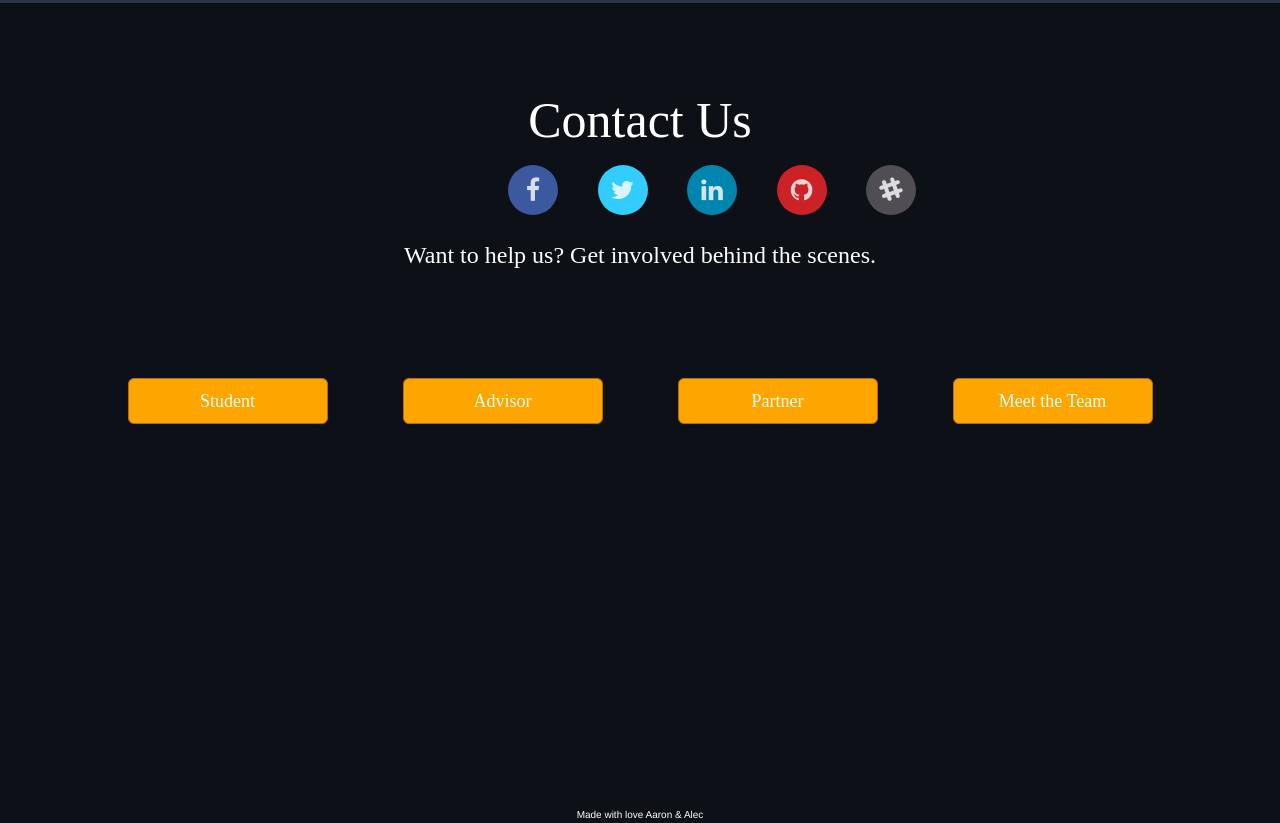
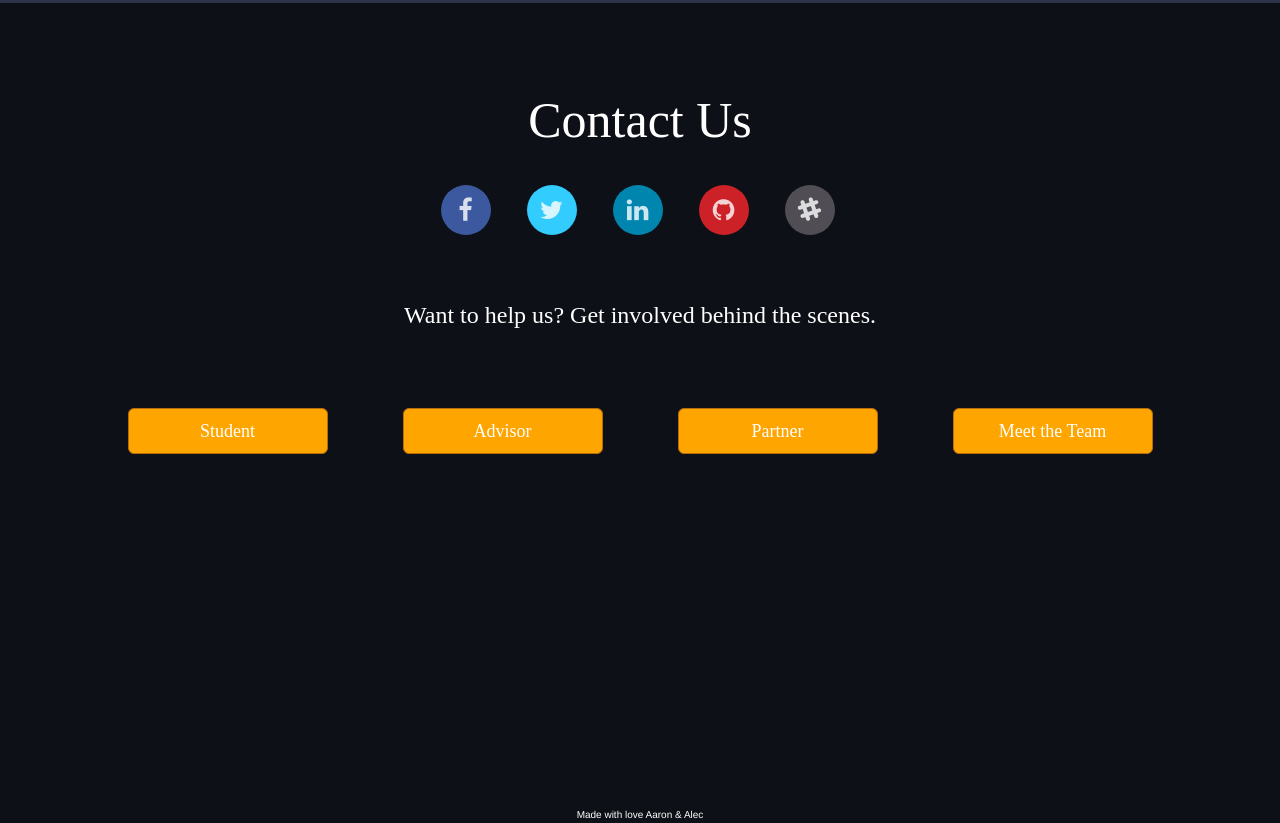
Before and after one commit to aschwizzy710/ufbitcoinclub, a website: page public/html/index.html in a window 1280 px wide. Shown: the part 3197-4020 px from the top of the page. Drawn offline with nearby package versions, Linux system fonts and the light colour scheme; files that its build step writes are made by us from their sources; no server answers; files whose address does not match are found by name; a web font is replaced by a local one.

Commit message:
added a div that was messing up contact page and centered social media buttons

```diff
--- a/public/css/main.css
+++ b/public/css/main.css
@@ -100,7 +100,7 @@ a.github{
 }
 
 .copy {
-  padding: 50px 20px;
+  padding: 20px 0px;
   text-align:center;
 }
 
@@ -246,6 +246,12 @@ a:hover {
 	margin-bottom: 10px;
 }
 
+.social-icons{
+  display: flex;
+  justify-content: center;;
+
+}
+
 /*Change icons size here*/
 .social-icons .fa {
 	font-size: 1.8em;
--- a/public/html/index.html
+++ b/public/html/index.html
@@ -125,9 +125,10 @@
         <div id='contact' >
           <section class='section' id='land'>
             <h2 class='text-center'>Contact Us</h2>
+
             <div class="row">
-              <div class="col-md-12" style="padding-top: 10px;">
-                <ul class="social-icons icon-circle icon-zoom list-unstyled list-inline" style="margin-left: 475px; list-style-type: none;">
+              <div class="col-md-12" style="padding-top: 10px; margin-top: 20px">
+                <ul class="social-icons icon-circle icon-zoom list-unstyled list-inline" style="list-style-type: none;">
                   <li><a class="btn" href="https://www.facebook.com/groups/bitcoinclubuf/"><i class="fa fa-facebook"></i></a></li>
                   <li><a class="btn" href="https://twitter.com/ufbitcoinclub1"><i class="fa fa-twitter"></i></a></li>
                   <li><a class="btn" href="https://www.linkedin.com/company-beta/16181621/"><i class="fa fa-linkedin"></i></a></li>
@@ -135,7 +136,7 @@
                   <li><a class="btn" href="http://slack.com/"><i class="fa fa-slack"></i></a></li>
                 </ul>
               </div>
-
+            </div>
             <h3 class='copy'>Want to help us? Get involved behind the scenes. </h3>
 
               <div class='container-fluid contactBtn'>
```
